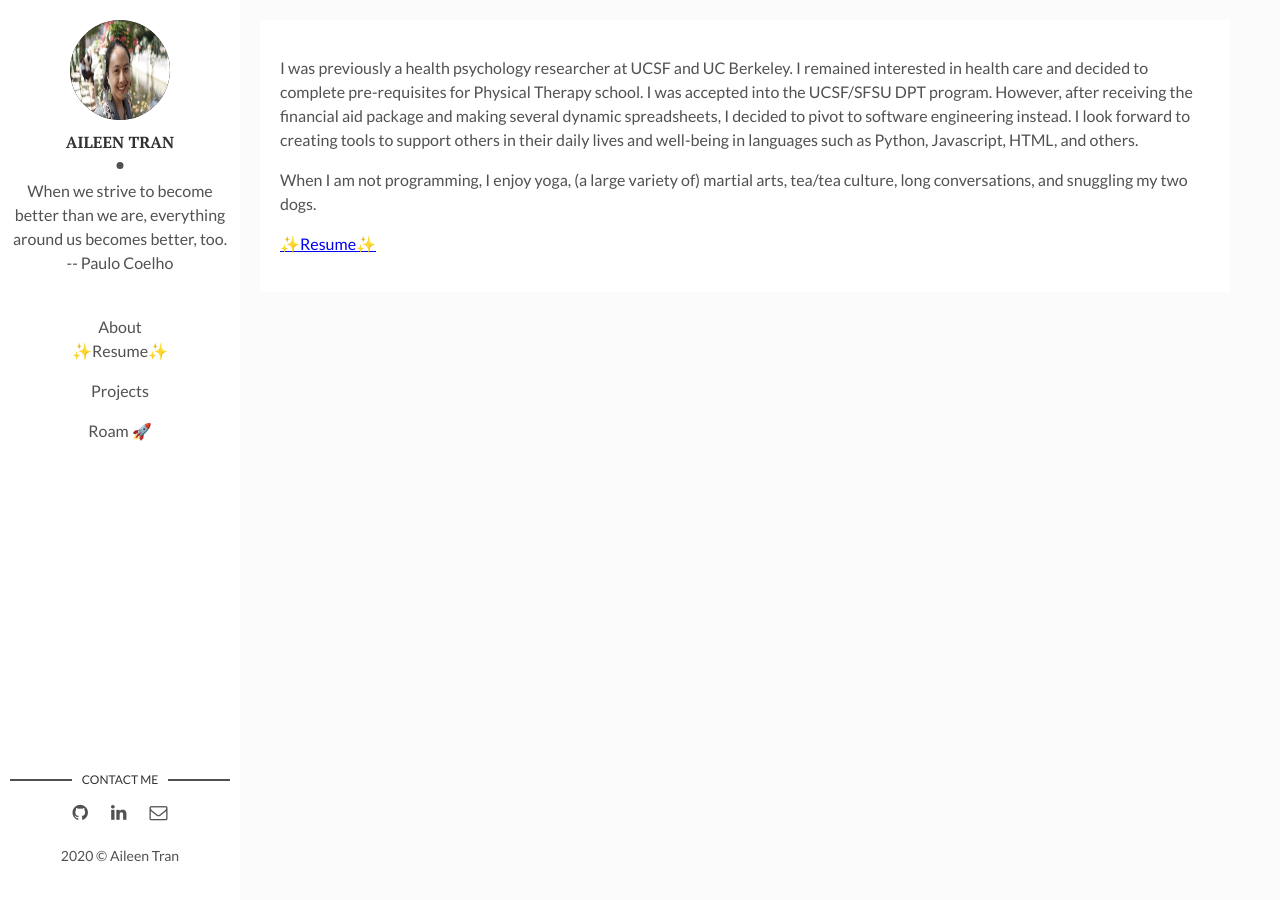
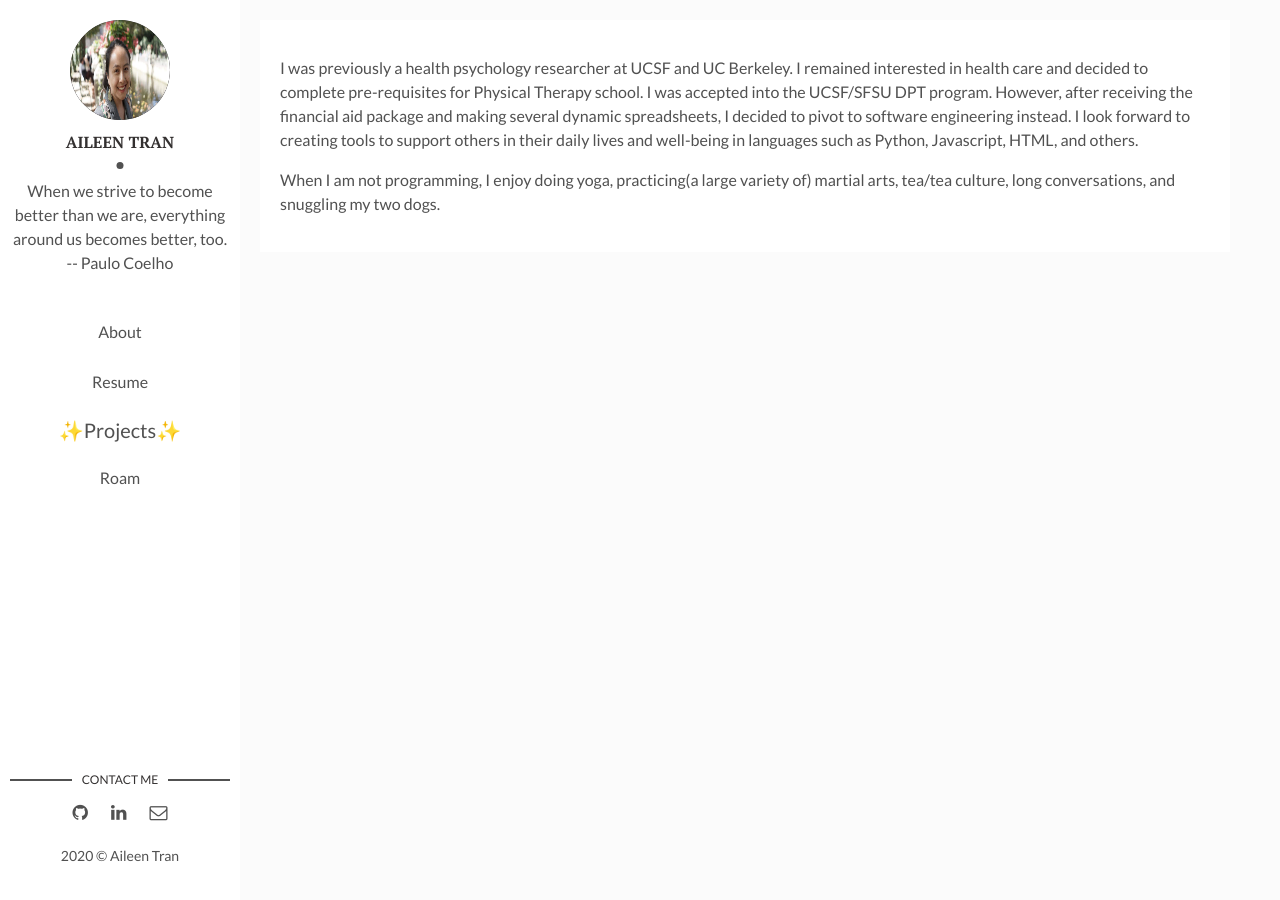
Before and after one commit to aileentran/aileentran.github.io, a Jekyll site: the page built from index.md, in a window 1280 px wide. Built offline with Jekyll 4.4.1, drawn with Linux system fonts in a browser that asks for light colours; the list of posts is cut into pages by our own code.

Commit message:
links to pages hover

```diff
--- a/_layouts/main.html
+++ b/_layouts/main.html
@@ -16,10 +16,10 @@ layout: default
           <a href="{{site.baseurl}}/">About</a>
         </div>
         <div class="resume">
-          <a href="/assets/ResumeAileenTran.pdf">✨Resume✨</a>
+          <a href="/assets/ResumeAileenTran.pdf">Resume</a>
         </div>
+        <div class="project-title">✨Projects✨</div>
         <div class="projects-list">
-          <p>Projects</p>
           {% for project in site.projects %}
           <a href="{{project.url}}">{{project.title}}</a>
           {% endfor %}
--- a/assets/css/main.css
+++ b/assets/css/main.css
@@ -1005,12 +1005,23 @@ table tfoot td {
 }
 
 .pages div {
-  margin: 0 16 0 16px;
+  margin-top: 16px;
+  margin-bottom: 16px;
+}
+
+.project-title {
+  font-size: 20px;
+  font-weight: 400;
 }
 
 .pages a {
   color: #515151;
   text-decoration: none;
+  display: block;
+  padding: 5px;
+  -webkit-transition: all 350ms cubic-bezier(0.13, 0.43, 0.54, 1.82);
+  -o-transition: all 350ms cubic-bezier(0.13, 0.43, 0.54, 1.82);
+  transition: all 350ms cubic-bezier(0.13, 0.43, 0.54, 1.82);
 }
 
 .pages a:hover {
--- a/index.md
+++ b/index.md
@@ -6,6 +6,4 @@ layout: post
 ---
 I was previously a health psychology researcher at UCSF and UC Berkeley. I remained interested in health care and decided to complete pre-requisites for Physical Therapy school. I was accepted into the UCSF/SFSU DPT program. However, after receiving the financial aid package and making several dynamic spreadsheets, I decided to pivot to software engineering instead. I look forward to creating tools to support others in their daily lives and well-being in languages such as Python, Javascript, HTML, and others.
 
-When I am not programming, I enjoy yoga, (a large variety of) martial arts, tea/tea culture, long conversations, and snuggling my two dogs.
-
-[✨Resume✨](/assets/ResumeAileenTran.pdf)
+When I am not programming, I enjoy doing yoga, practicing(a large variety of) martial arts, tea/tea culture, long conversations, and snuggling my two dogs.
```
Also changed, not shown: _projects/roam.md (+1 -1 lines), about.md (deleted, +0 -11 lines).
